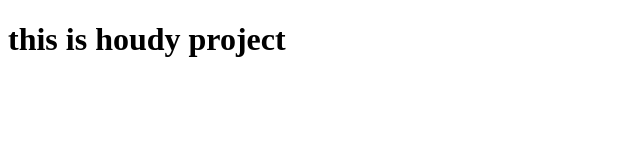
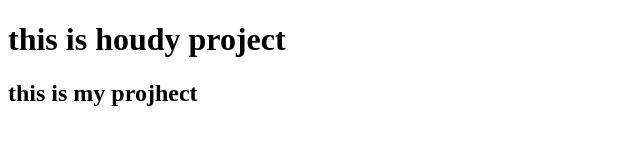
Before and after one commit to shakir116BD/hoday, a plain HTML site: page index.html in a window 1280 px wide. Shown: the whole page, without its empty margins (0-640 px from the left). Drawn offline with Linux system fonts and the light colour scheme.

Commit message:
third commit

```diff
--- a/index.html
+++ b/index.html
@@ -9,6 +9,7 @@
 
 <body>
   <h1>this is houdy project</h1>
+  <h2>this is my projhect</h2>
 </body>
 
 </html>
```
Also changed, not shown: one.txt.
